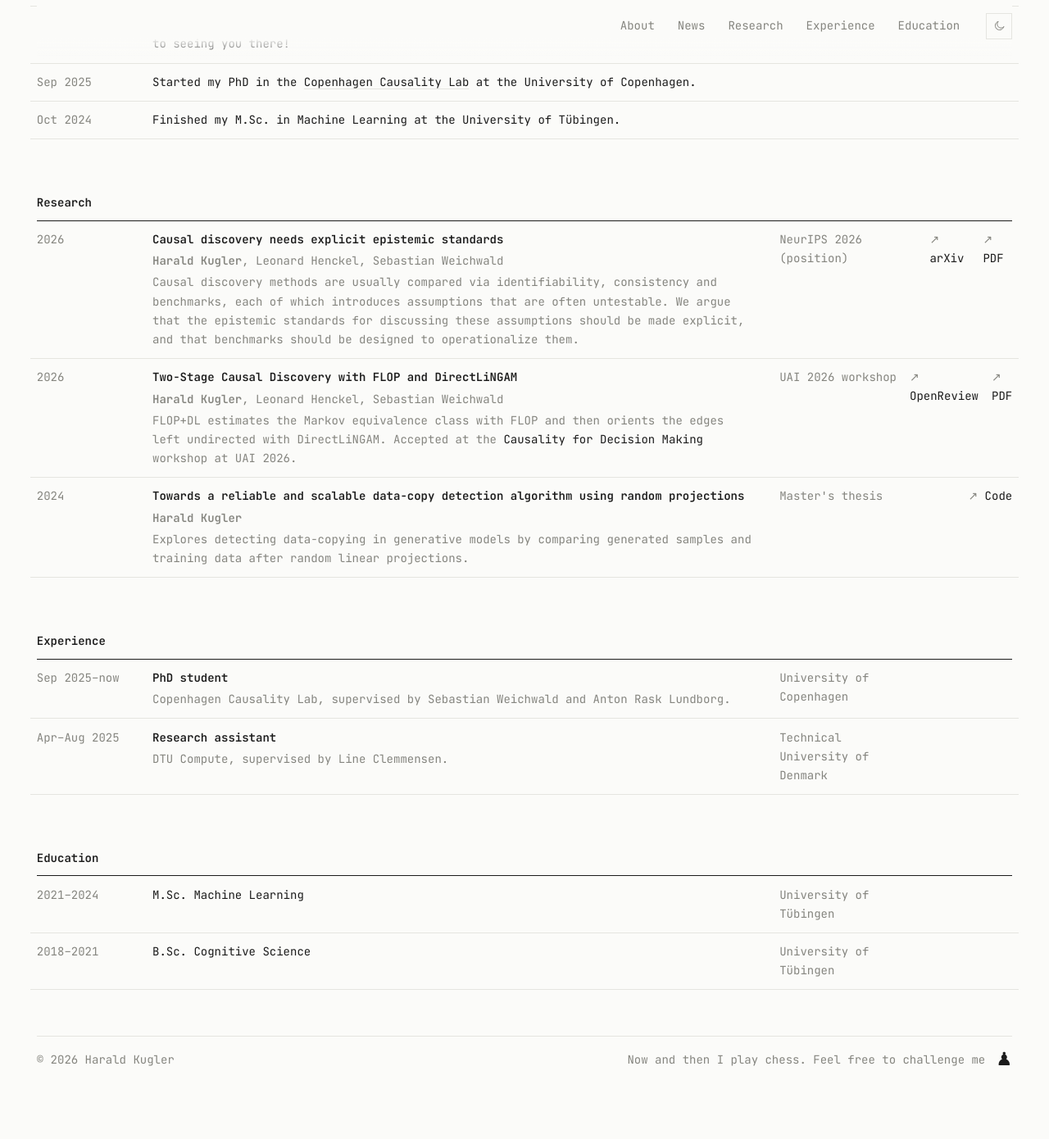
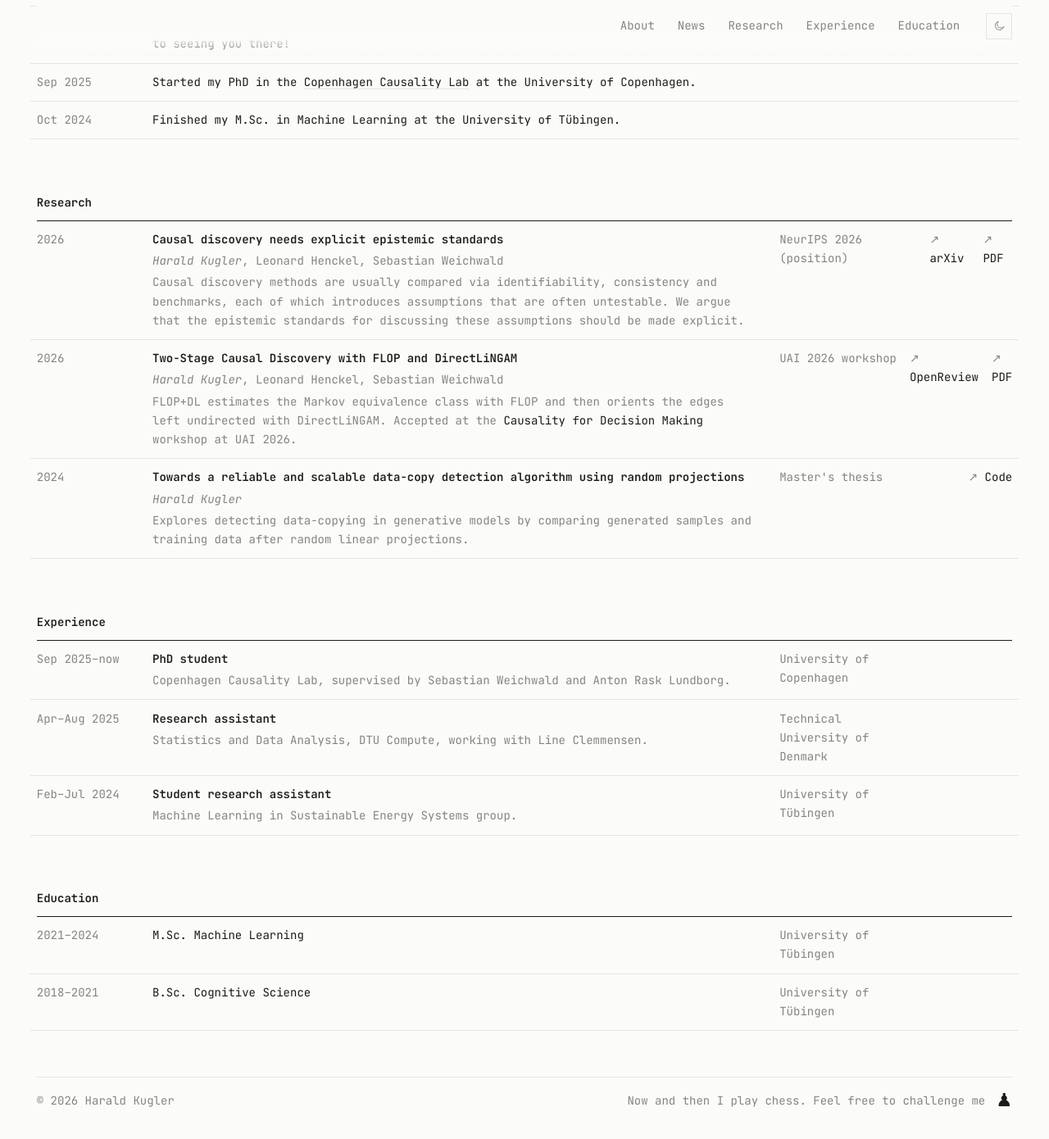
Before and after one commit to H-Kugler/h-kugler.github.io, a Jekyll site: the page built from profile.md, in a window 1280 px wide and 1400 px high, scrolled down 869 px. Shown: the top 1390 px of the window at 82% size. Built offline with Jekyll 4.4.1, drawn with Linux system fonts in a browser that asks for light colours; before the commit the page ends 2220 px from its top, so only the background shows below that.

Commit message:
add new experience

```diff
--- a/profile.md
+++ b/profile.md
@@ -65,7 +65,11 @@ experience:
   - role: Research assistant
     organization: Technical University of Denmark
     years: "Apr–Aug 2025"
-    description: DTU Compute, supervised by Line Clemmensen.
+    description: Statistics and Data Analysis, DTU Compute, working with Line Clemmensen.
+  - role: Student research assistant
+    organization: University of Tübingen
+    years: "Feb–Jul 2024"
+    description: Machine Learning in Sustainable Energy Systems group.
   # - role: Research intern
   #   organization: …
   #   years: …
```
Also changed, not shown: _research/2024-data-copy-detection.md (+1 -1 lines), _research/2026-causal-discovery-epistemic-standards.md (+2 -2 lines), _research/2026-two-stage-causal-discovery-flop-directlingam.md (+1 -1 lines).
